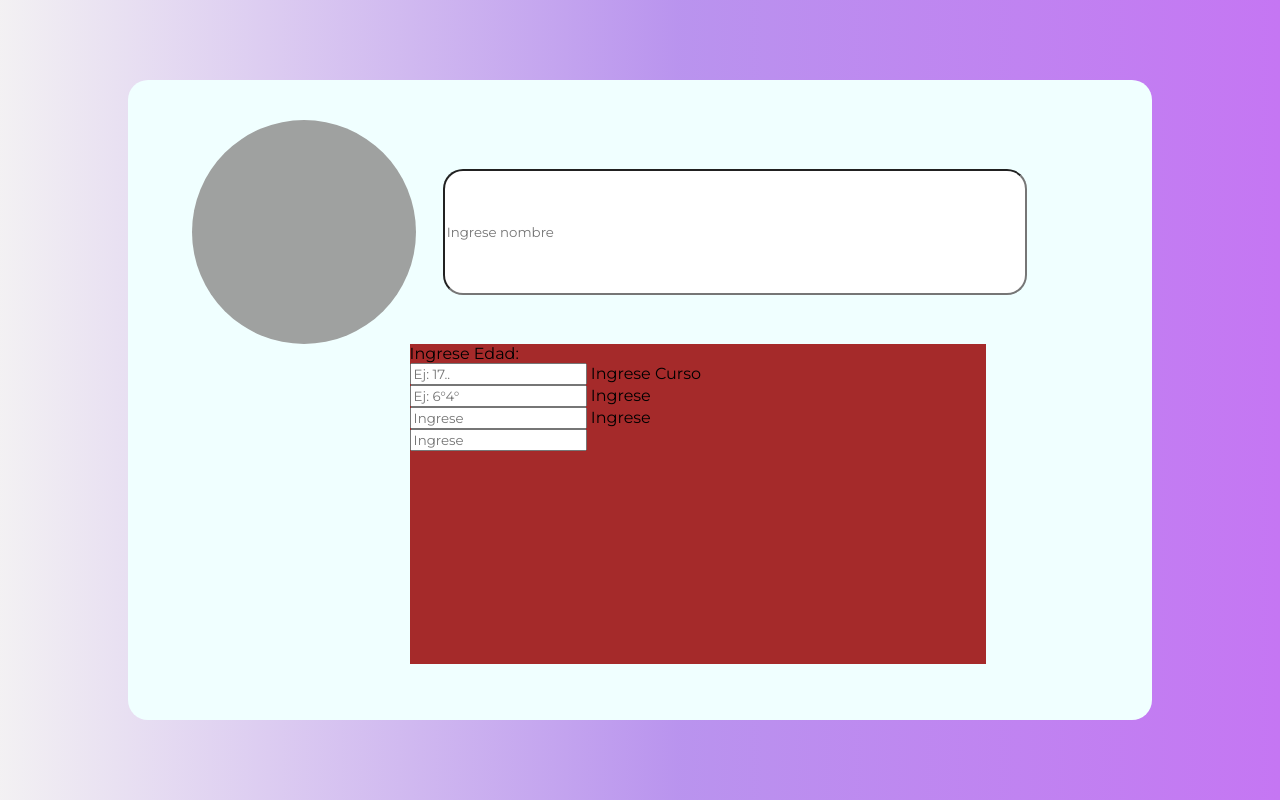
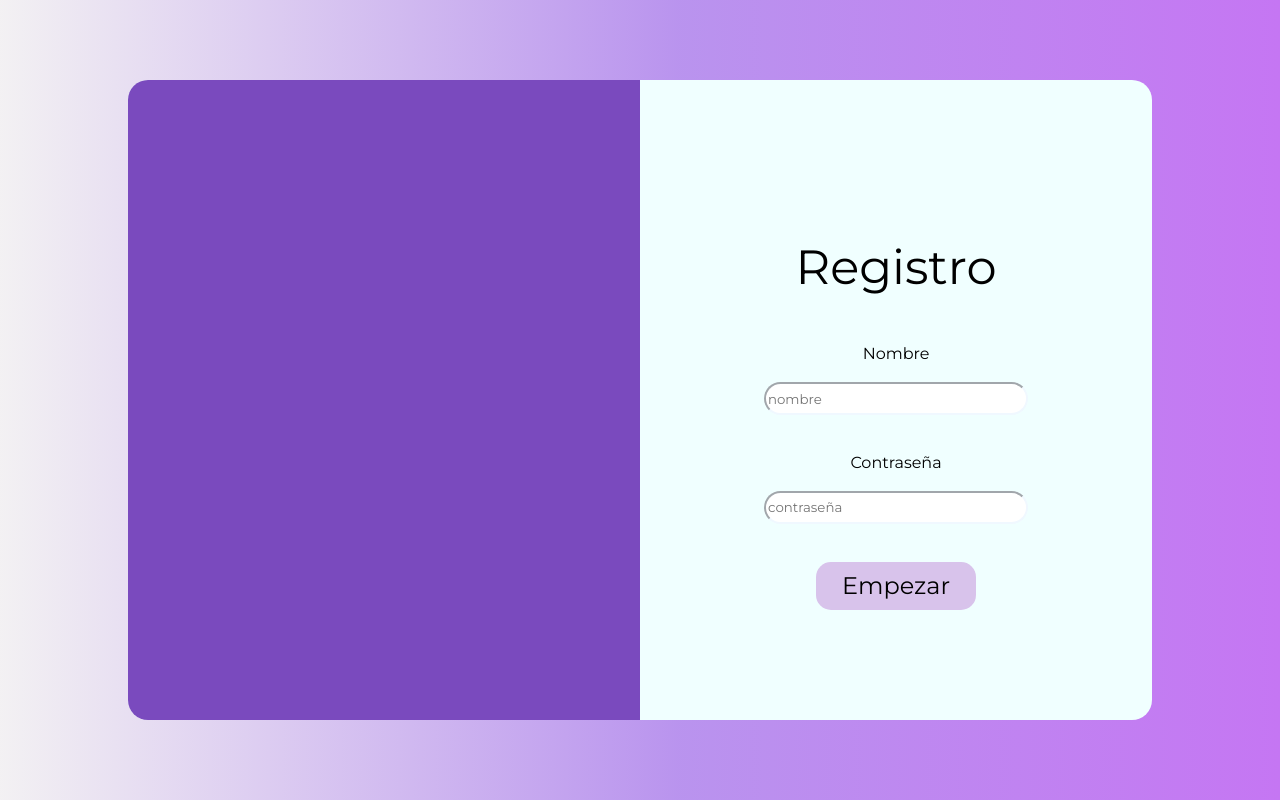
Before and after one commit to MilanesaGav/PROYECTO-DIN, a PHP site: page /1-Registrarse.html in a window 1280 px wide. Run offline with PHP 8.4, Linux system fonts and the light colour scheme; some web fonts are replaced.

Commit message:
comiteo registro y las tarjetas en proceso

```diff
--- a/pag linda/1-Registrarse.html
+++ b/pag linda/1-Registrarse.html
@@ -5,30 +5,33 @@
     <meta name="viewport" content="width=device-width, initial-scale=1.0">
     <title>Document</title>
     <link rel="stylesheet" href="style0.css">
-    <link rel="stylesheet" href="style1.css">
+    <link rel="stylesheet" href="style2.css">
 
 </head>
 <body>
     <main>
         <div id="principal">
-            <div id="ContainerForm">
-                <form id="formReg">
-                    <div id="ContainerNombre">
-                        <div id="ej"></div>
-                        <input id="inputNombre" placeholder="Ingrese nombre"></input>
-                    </div>
-                    <div id="ContainerDatos">
-                        <label>Ingrese Edad: </label><br>
-                        <input placeholder="Ej: 17.. ">
-                        <label>Ingrese Curso </label><br>
-                        <input placeholder="Ej: 6°4° ">
-                        <label>Ingrese </label><br>
-                        <input placeholder="Ingrese ">
-                        <label>Ingrese </label><br>
-                        <input placeholder="Ingrese ">
-                    </div>
-                </form>
+            <div id="horizontal">
+                <div  id="parte1" class="containerDos">
+
+                </div>
+
+                <div id="parte2" class="containerDos">
+                    <form id="FormInicioSesion">
+                        <p id="TituloForm">Registro</p>
+                        <label class="LabelForm"> Nombre </label> <br>
+                        <input class="InputForm" placeholder="nombre"> <br> <br>
+                        <label class="LabelForm"> Contraseña </label> <br>
+                        <input class="InputForm" placeholder="contraseña"> <br> <br>
+                        <!-- POR AHORA le pongo el coso de script ese, pero hay q sacarlo (hay q ponerle esto dsps: type="submit")-->
+                        <button class="botonsito" type="button" onclick="window.location.href='3-MenuPrincipal.html'">Empezar</button>
+                    </form>
+
+                </div>
             </div>
+
+
+
 
         </div>
     </main>
--- a/pag linda/style1.css
+++ /dev/null
@@ -1,41 +0,0 @@
-/* CREO  Q ESTE NO SE USA (es el code viejo) */
-
-#ContainerNombre{
-    width:70vw;
-    height: 28vh;
-
-    display:flex;
-    flex-direction: row;
-
-}
-
-#ContainerForm{
-    width:70vw;
-    height: 70vh;
-    display: flex;
-    flex-direction: column;
-    border-radius: 20px;
-}
-
-#ej{
-    width: 14em;
-    height: 14em;
-    border-radius: 1000px;
-    background-color: rgb(159, 161, 160);
-}
-
-#inputNombre{
-    align-self: center;
-    margin-left: 2em;
-    width: 45vw;
-    height: 15vh;
-    border-radius: 20px;
-}
-
-#ContainerDatos{
-    width:45vw;
-    height: 40vh;
-    background-color: brown;
-    justify-self: flex-end;
-    margin-right: 8vw;
-}
--- a/pag linda/style2.css
+++ b/pag linda/style2.css
@@ -43,7 +43,7 @@
 }
 
 .InputForm{
-    width:100%;
+    width:20vw;
     height:2em ;
     border-color: aliceblue;
     border-radius: 20px;
```
Also changed, not shown: pag linda/3-MenuPrincipal.html (+14 -0 lines), pag linda/style3.css (added, +72 -0 lines), 1 other file.
